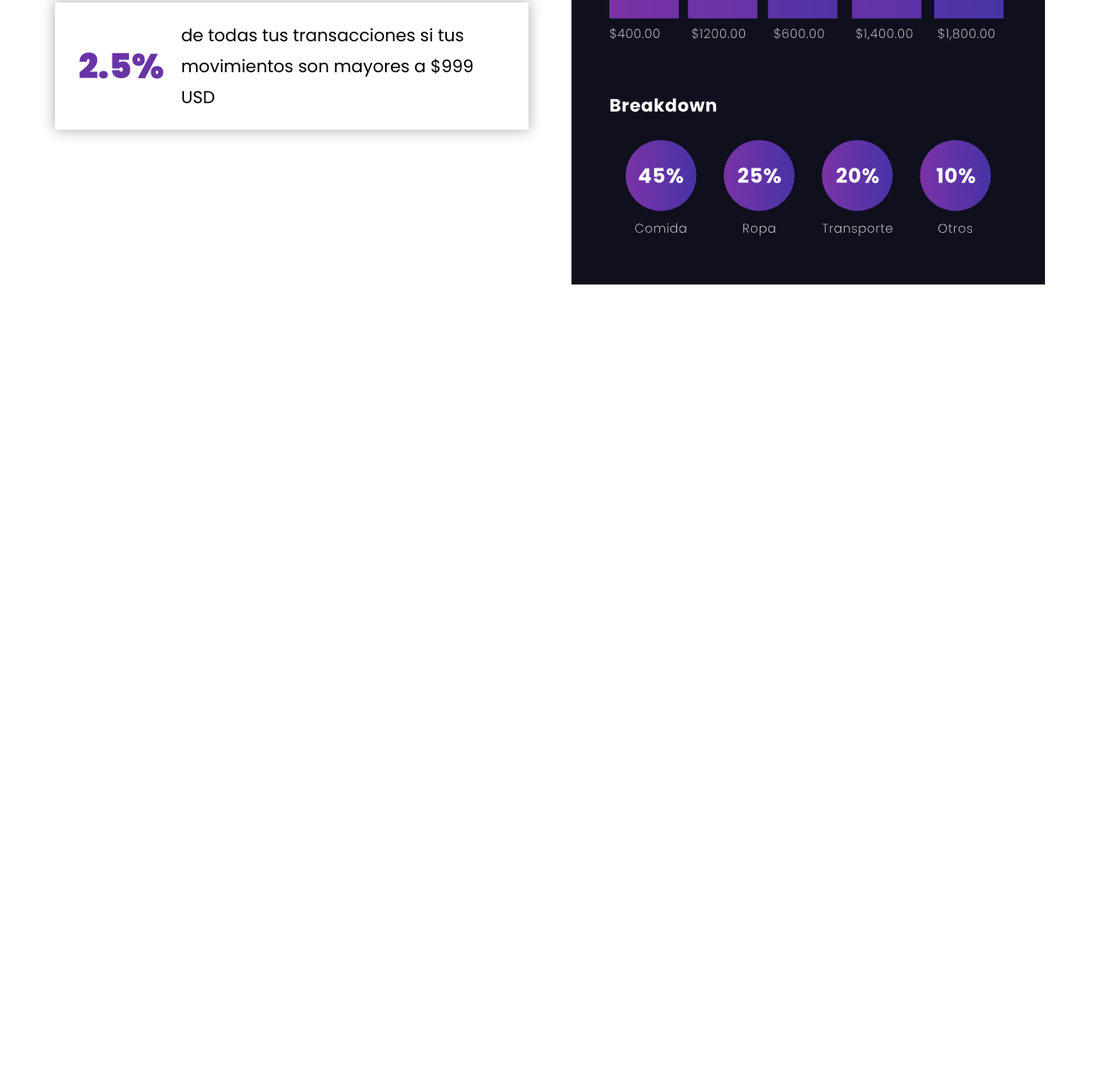
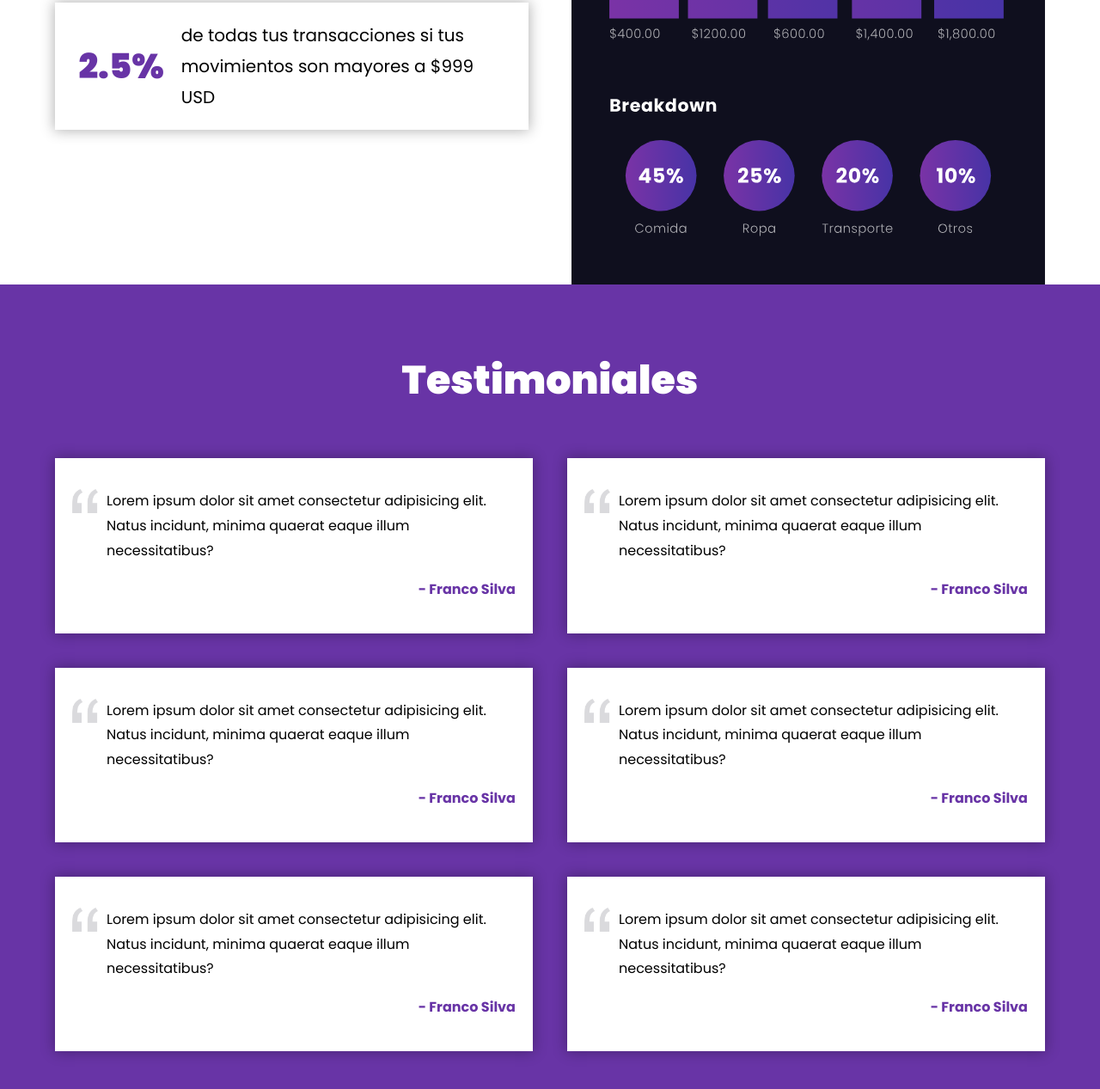
Before and after one commit to FrancoSilva77/a-nucleus, a plain HTML site: page index.html in a window 1280 px wide. Shown: the part 3743-5010 px from the top of the page at 86% size. Before the commit the page ends 4074 px from the top, so only its background shows below. Drawn offline with Linux system fonts and the light colour scheme.

Commit message:
Testimoniales finalizado

```diff
--- a/css/styles.css
+++ b/css/styles.css
@@ -220,9 +220,9 @@ img {
 
 @media (min-width: 768px) {
   .listado__numero {
-      flex-basis: 20rem;
-      text-align: right;
-      font-size: 4rem;
+    flex-basis: 20rem;
+    text-align: right;
+    font-size: 4rem;
   }
 }
 
@@ -285,9 +285,9 @@ img {
 }
 
 @media (min-width: 998px) {
-    .comisiones__grid {
-        align-items: center ;
-    }
+  .comisiones__grid {
+    align-items: center;
+  }
 }
 
 .comisiones__texto {
@@ -301,3 +301,55 @@ img {
     text-align: left;
   }
 }
+
+/* Testimoniales */
+.testimoniales {
+  background-color: var(--primario);
+  padding: 5rem 0;
+}
+
+.testimoniales__heading {
+  color: var(--blanco);
+}
+
+.testimoniales__grid {
+  display: grid;
+  grid-template-columns: 1fr;
+  gap: 4rem;
+}
+
+@media (min-width: 768px) {
+  .testimoniales__grid {
+    grid-template-columns: repeat(2, 1fr);
+  }
+}
+
+.testimonial {
+  box-shadow: 0px 0px 15px 1px rgb(0 0 0 / 0.3);
+  background-color: var(--blanco);
+  padding: 2rem;
+  position: relative;
+}
+
+.testimonial__texto {
+  padding-left: 4rem;
+}
+
+.testimonial__texto::before {
+  content: "";
+  background-image: url(../img/comilla.png);
+  background-size: 3rem;
+  background-repeat: no-repeat;
+  background-position: center;
+  width: 3rem;
+  height: 3rem;
+  position: absolute;
+  top: 3.5rem;
+  left: 2rem;
+}
+
+.testimonial__autor {
+  color: var(--primario);
+  font-weight: 700;
+  text-align: right;
+}
--- a/index.html
+++ b/index.html
@@ -117,13 +117,15 @@
                     <div class="listado">
                         <div class="listado__elemento listado__elemento--2col">
                             <p class="listado__numero">3%</p>
-                            <p class="listado__texto"> de todas tus transacciones si tus movimientos son menores a $999 USD
+                            <p class="listado__texto"> de todas tus transacciones si tus movimientos son menores a $999
+                                USD
                             </p>
                         </div>
 
                         <div class="listado__elemento listado__elemento--2col">
                             <p class="listado__numero">2.5%</p>
-                            <p class="listado__texto"> de todas tus transacciones si tus movimientos son mayores a $999 USD
+                            <p class="listado__texto"> de todas tus transacciones si tus movimientos son mayores a $999
+                                USD
                             </p>
                         </div>
                     </div>
@@ -135,6 +137,50 @@
         </div>
     </section>
 
+    <section class="testimoniales">
+        <div class="testimoniales__contenedor">
+            <h2 class="testimoniales__heading">Testimoniales</h2>
+
+            <div class="testimoniales__grid">
+                <div class="testimonial">
+                    <p class="testimonial__texto">Lorem ipsum dolor sit amet consectetur adipisicing elit. Natus
+                        incidunt, minima quaerat eaque illum necessitatibus?</p>
+                    <p class="testimonial__autor"> - Franco Silva</p>
+                </div>
+
+                <div class="testimonial">
+                    <p class="testimonial__texto">Lorem ipsum dolor sit amet consectetur adipisicing elit. Natus
+                        incidunt, minima quaerat eaque illum necessitatibus?</p>
+                    <p class="testimonial__autor"> - Franco Silva</p>
+                </div>
+
+                <div class="testimonial">
+                    <p class="testimonial__texto">Lorem ipsum dolor sit amet consectetur adipisicing elit. Natus
+                        incidunt, minima quaerat eaque illum necessitatibus?</p>
+                    <p class="testimonial__autor"> - Franco Silva</p>
+                </div>
+
+                <div class="testimonial">
+                    <p class="testimonial__texto">Lorem ipsum dolor sit amet consectetur adipisicing elit. Natus
+                        incidunt, minima quaerat eaque illum necessitatibus?</p>
+                    <p class="testimonial__autor"> - Franco Silva</p>
+                </div>
+
+                <div class="testimonial">
+                    <p class="testimonial__texto">Lorem ipsum dolor sit amet consectetur adipisicing elit. Natus
+                        incidunt, minima quaerat eaque illum necessitatibus?</p>
+                    <p class="testimonial__autor"> - Franco Silva</p>
+                </div>
+
+                <div class="testimonial">
+                    <p class="testimonial__texto">Lorem ipsum dolor sit amet consectetur adipisicing elit. Natus
+                        incidunt, minima quaerat eaque illum necessitatibus?</p>
+                    <p class="testimonial__autor"> - Franco Silva</p>
+                </div>
+            </div>
+        </div>
+    </section>
+
 </body>
 
 </html>
```
